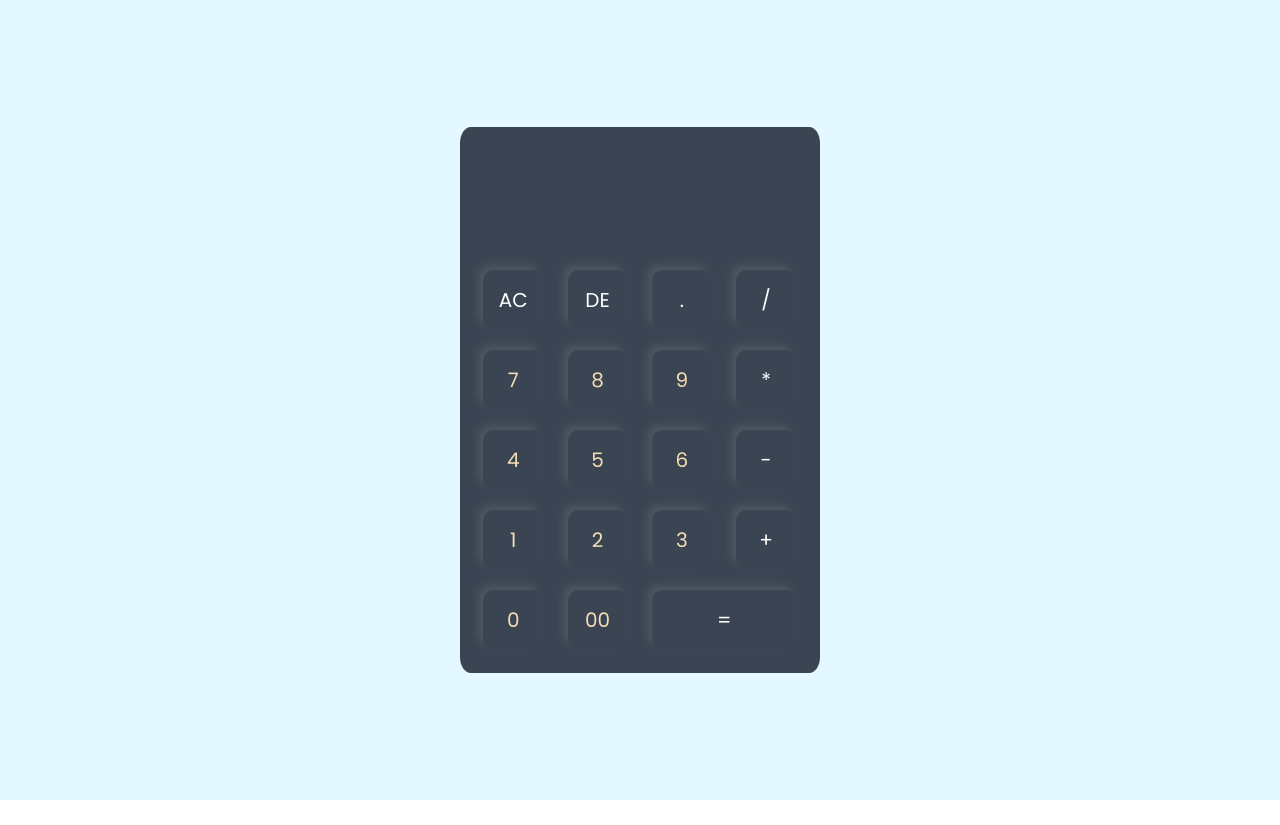
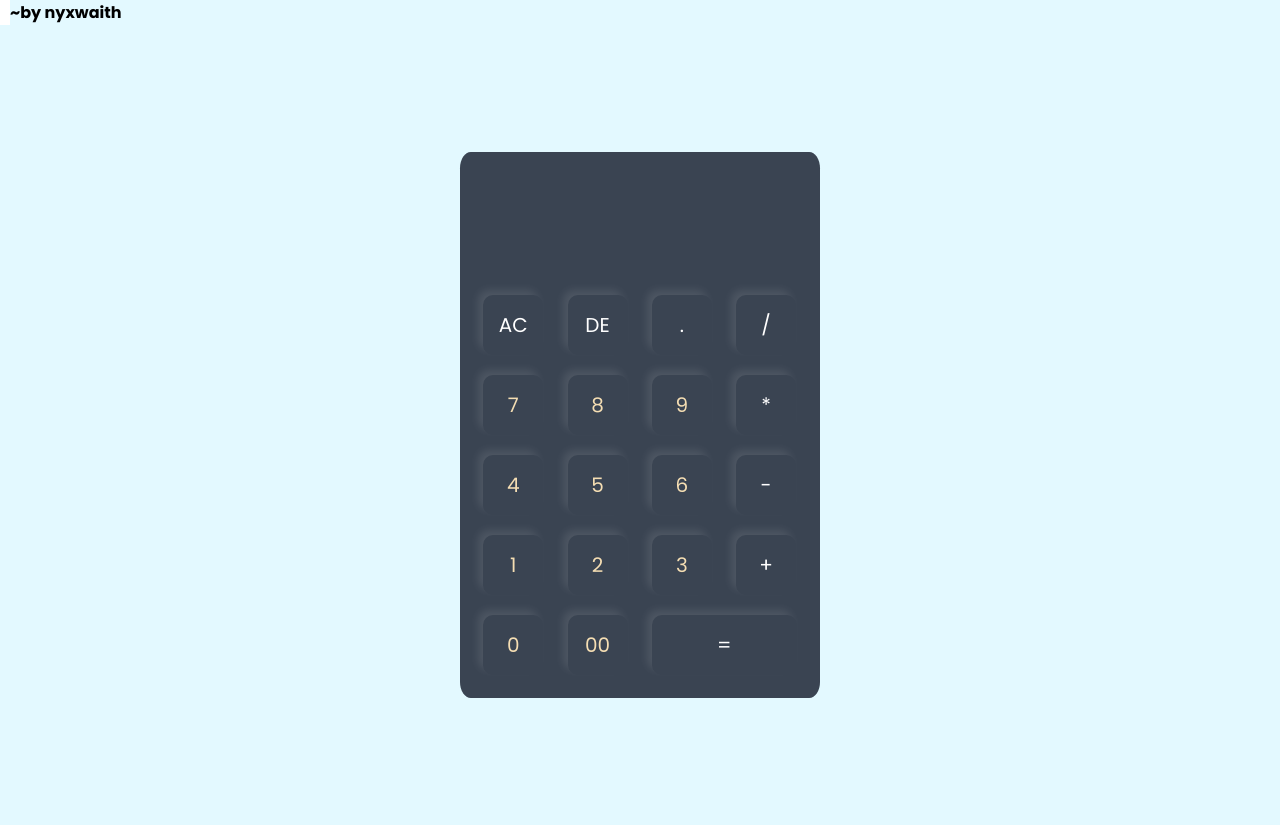
Before and after one commit to nyxwaith/Calculator, a plain HTML site: page index.html in a window 1280 px wide. Before the commit the page ends 800 px from the top, so only its background shows below. Drawn offline with Linux system fonts and the light colour scheme; a web font is replaced by a local one.

Commit message:
Calculator

```diff
--- a/index.html
+++ b/index.html
@@ -7,6 +7,9 @@
     <title>Calculator</title>
 </head>
 <body>
+    <div class="title">
+        <b>~by nyxwaith</b>
+    </div>
     <div class="container">
         <div class="calculator">
             <form>
--- a/style.css
+++ b/style.css
@@ -5,6 +5,11 @@
     margin: 0;
     font-family: "Poppins", sans-serif;
     box-sizing: border-box;
+}
+
+.title{
+    background-color: #e3f9ff;
+    margin-left: 10px;
 }
 
 .container{
```
